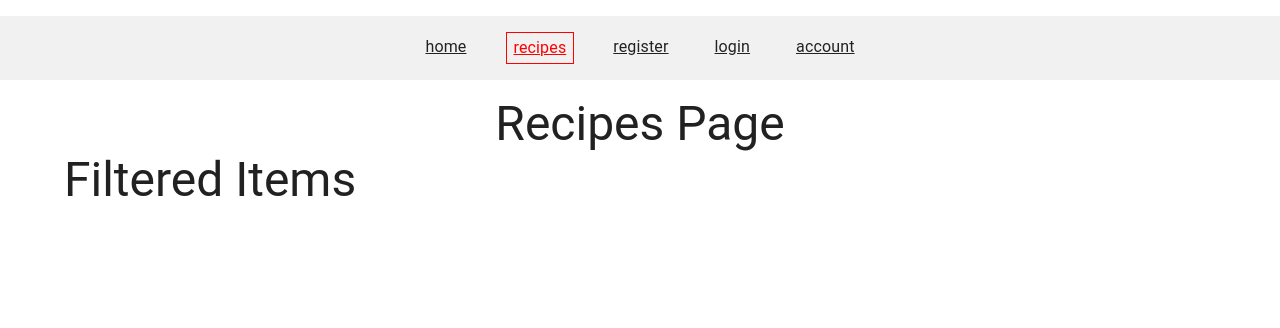
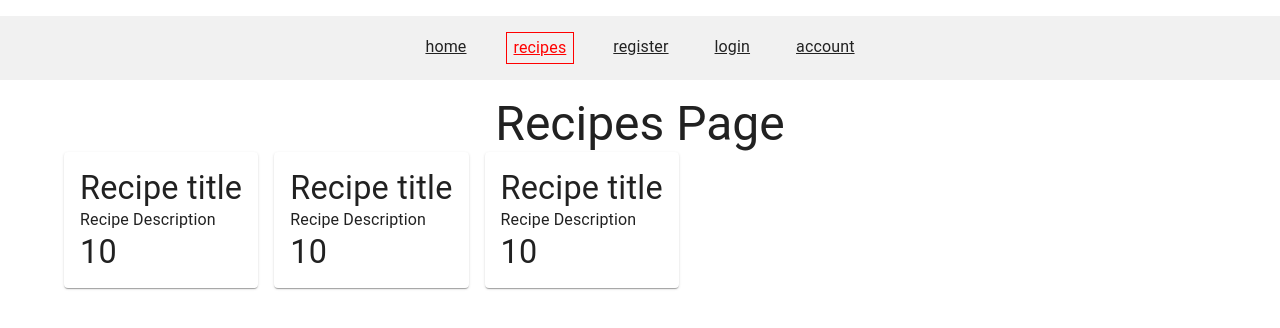
Before and after one commit to HladenRazum/recipes-fullstack-client, a React (Create React App) app: page /recipes in a window 1280 px wide. Shown: the top 328 px of the page. Built offline with nearby package versions, Linux system fonts and the light colour scheme.

Commit message:
added some dummy components

```diff
--- /dev/null
+++ b/src/components/Header/Header.tsx
@@ -0,0 +1,17 @@
+import { Box, CSSObject } from "@mui/material";
+import React from "react";
+
+interface Props {}
+
+const boxStyles: CSSObject = {
+   height: 300,
+   width: "100%",
+   background: "linear-gradient(to right, #d47272, #940c4b)",
+   margin: "3em auto",
+};
+
+const Header = (props: Props) => {
+   return <Box sx={boxStyles}></Box>;
+};
+
+export default Header;
--- /dev/null
+++ b/src/components/Recipes/Recipe/FeaturedRecipe.tsx
@@ -0,0 +1,22 @@
+import { Typography } from "@mui/material";
+import React from "react";
+
+interface Props {}
+
+const FeaturedRecipe = (props: Props) => {
+   return (
+      <div>
+         <Typography variant="h3">Featured Recipe</Typography>
+         <Typography variant="body1">
+            Lorem ipsum dolor sit amet consectetur adipisicing elit. Unde minima
+            alias optio natus animi itaque impedit, corporis quam eum, modi,
+            ratione obcaecati? Dicta esse commodi recusandae, laudantium minus
+            amet accusamus velit et mollitia facere ab odio tempore libero
+            dignissimos eaque earum sapiente sint. Aliquid?
+         </Typography>
+         <Typography variant="h3">10</Typography>
+      </div>
+   );
+};
+
+export default FeaturedRecipe;
--- a/src/components/Recipes/Recipe/Recipe.tsx
+++ b/src/components/Recipes/Recipe/Recipe.tsx
@@ -1,11 +1,24 @@
-import React from 'react'
+import { Card, Grid, Typography } from "@mui/material";
+import React from "react";
 
-interface RecipeProps {}
+interface RecipeProps {
+   title: string;
+   description: string;
+   rating: number;
+}
 
-export const Recipe = (props: RecipeProps) => {
-  return (
-    <div>
-      <h3>Recipe</h3>
-    </div>
-  )
-}
+export const Recipe: React.FC<RecipeProps> = ({
+   title,
+   description,
+   rating,
+}) => {
+   return (
+      <Card sx={{ padding: 2 }}>
+         <Typography component="h4" variant="h4">
+            {title}
+         </Typography>
+         <Typography variant="body1">{description}</Typography>
+         <Typography variant="h4">{rating}</Typography>
+      </Card>
+   );
+};
--- a/src/components/Recipes/Recipes.tsx
+++ b/src/components/Recipes/Recipes.tsx
@@ -1,16 +1,33 @@
-import React from 'react'
-import { Recipe } from './Recipe/Recipe'
+import { Grid } from "@mui/material";
+import React from "react";
+import { Recipe } from "./Recipe/Recipe";
 
 interface RecipesProps {}
 
 export const Recipes = (props: RecipesProps) => {
-  return (
-    <div>
-      <Recipe />
-      <Recipe />
-      <Recipe />
-      <Recipe />
-      <Recipe />
-    </div>
-  )
-}
+   return (
+      <Grid gap={2} container>
+         <Grid item>
+            <Recipe
+               title="Recipe title"
+               description="Recipe Description"
+               rating={10}
+            />
+         </Grid>
+         <Grid item>
+            <Recipe
+               title="Recipe title"
+               description="Recipe Description"
+               rating={10}
+            />
+         </Grid>
+         <Grid item>
+            <Recipe
+               title="Recipe title"
+               description="Recipe Description"
+               rating={10}
+            />
+         </Grid>
+      </Grid>
+   );
+};
--- a/src/pages/Home/Home.tsx
+++ b/src/pages/Home/Home.tsx
@@ -1,14 +1,24 @@
-import { Container, Typography } from "@mui/material";
+import React from "react";
+import { Card, Container, Grid, Typography } from "@mui/material";
+import Header from "../../components/Header/Header";
+import FeaturedRecipe from "../../components/Recipes/Recipe/FeaturedRecipe";
+import { Recipes } from "../../components/Recipes/Recipes";
 
 interface Props {}
 
 export const Home = (props: Props) => {
    return (
-      <Container>
+      <React.Fragment>
          <Typography variant="h2" textAlign="center">
             Homepage
          </Typography>
-      </Container>
+         <Header />
+         <Container>
+            <Card sx={{ padding: 2 }}>
+               <FeaturedRecipe />
+            </Card>
+         </Container>
+      </React.Fragment>
    );
 };
 
--- a/src/pages/RecipesPage/RecipesPage.tsx
+++ b/src/pages/RecipesPage/RecipesPage.tsx
@@ -1,6 +1,7 @@
-import { Container, Typography } from "@mui/material";
+import { Container, Grid, Typography } from "@mui/material";
 import React from "react";
 import { Outlet } from "react-router-dom";
+import { Recipes } from "../../components/Recipes/Recipes";
 
 interface Props {}
 
@@ -11,8 +12,11 @@ const RecipesPage = (props: Props) => {
             <Typography textAlign="center" variant="h3">
                Recipes Page
             </Typography>
-            <Typography variant="h3">Filtered Items</Typography>
-            <Outlet />
+            <Grid container>
+               <Grid item>
+                  <Recipes />
+               </Grid>
+            </Grid>
          </Container>
       </React.Fragment>
    );
```
